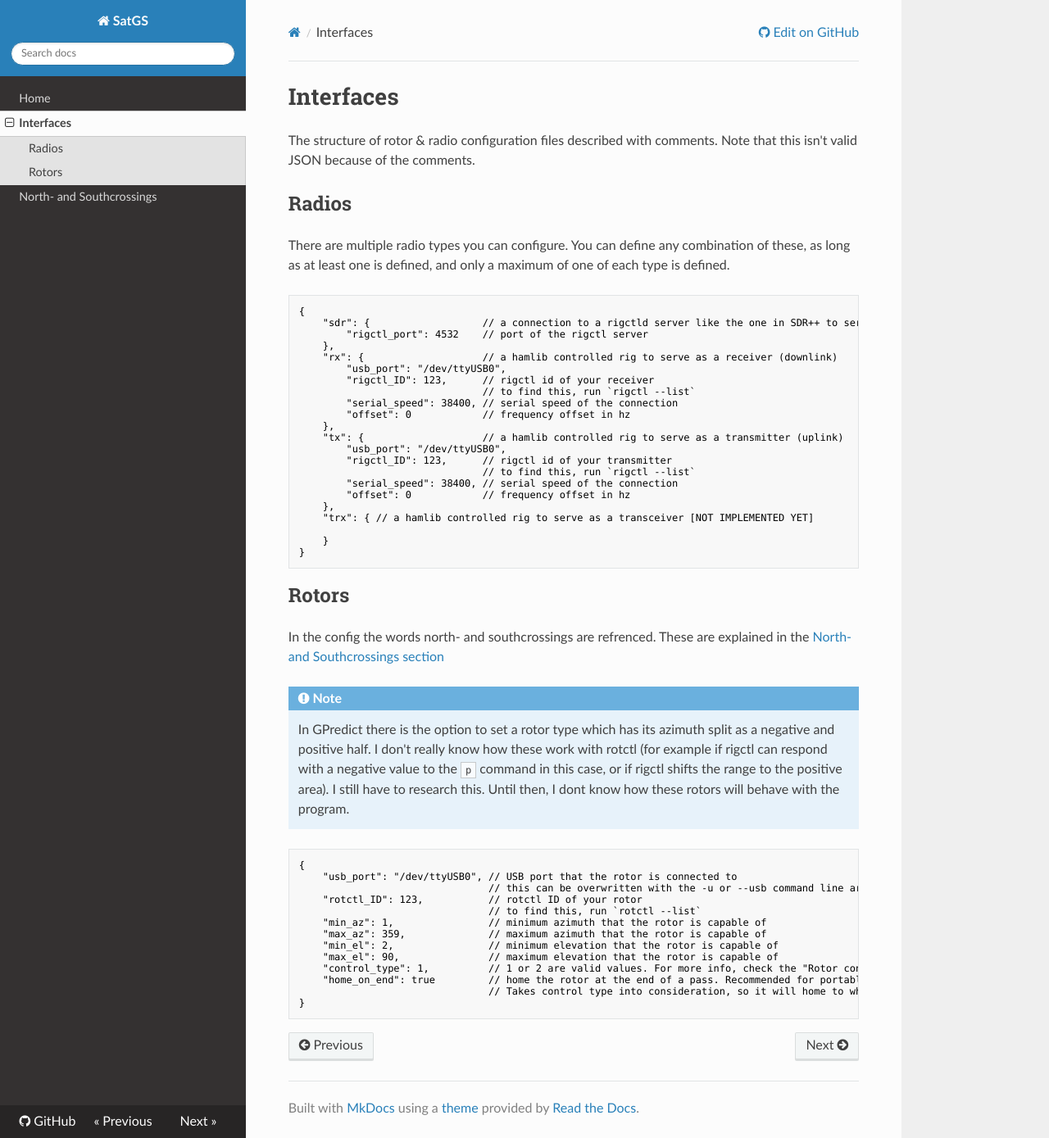
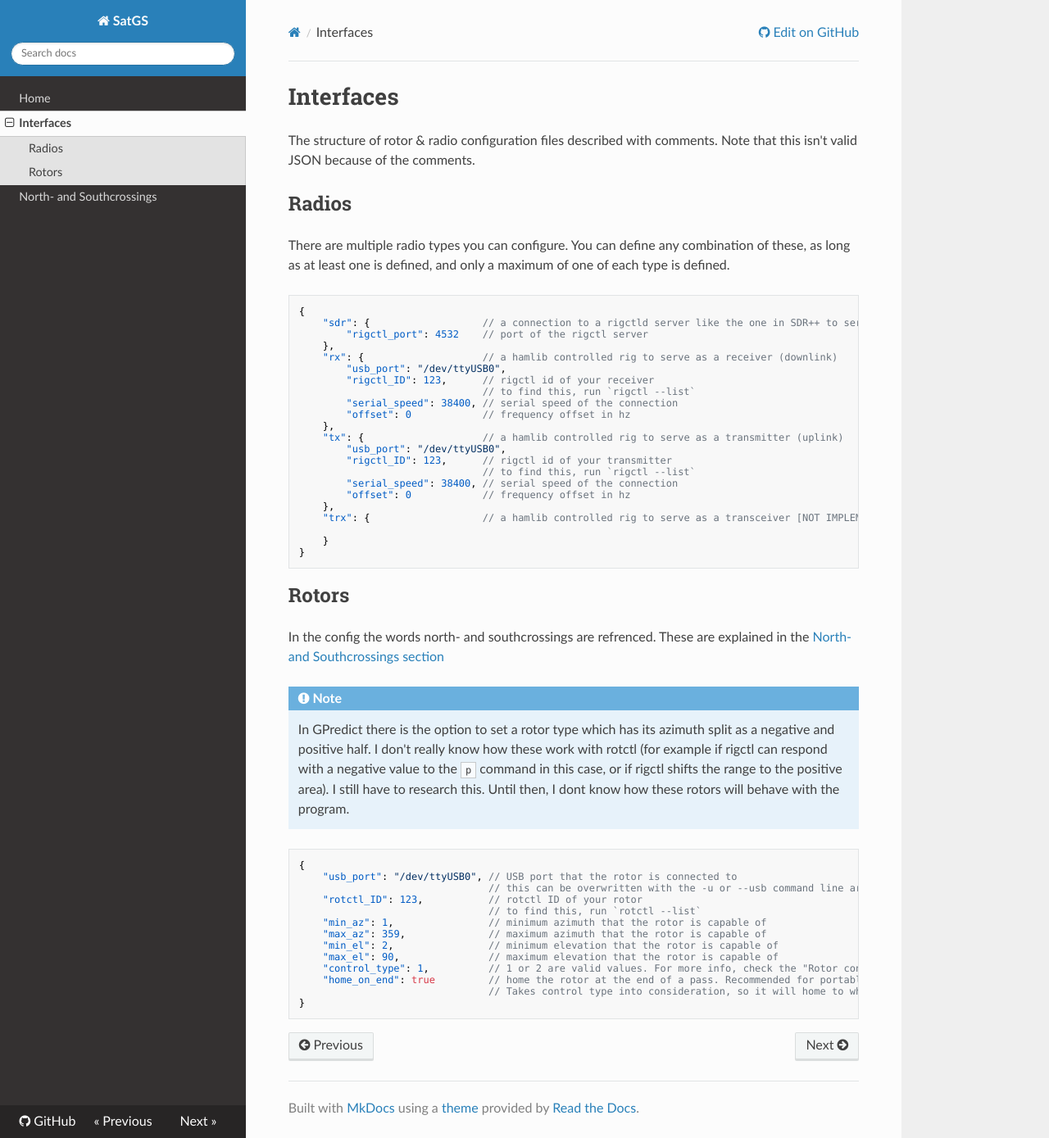
Before and after one commit to DB8LE/satgs, an MkDocs documentation site: the page built from docs/interfaces.md, in a window 1280 px wide and 1389 px high. Shown: the whole window at 82% size. Built offline with MkDocs 1.6.1, drawn with Linux system fonts in a browser that asks for light colours; nearby versions of some CDN libraries.

Commit message:
Fix documentation highlighting

````diff
--- a/docs/interfaces.md
+++ b/docs/interfaces.md
@@ -6,7 +6,7 @@ The structure of rotor & radio configuration files described with comments. Note
 
 There are multiple radio types you can configure. You can define any combination of these, as long as at least one is defined, and only a maximum of one of each type is defined.
 
-```jsonc
+```json
 {
     "sdr": {                   // a connection to a rigctld server like the one in SDR++ to serve as a receiver (downlink)
         "rigctl_port": 4532    // port of the rigctl server
@@ -25,7 +25,7 @@ There are multiple radio types you can configure. You can define any combination
         "serial_speed": 38400, // serial speed of the connection
         "offset": 0            // frequency offset in hz
     },
-    "trx": { // a hamlib controlled rig to serve as a transceiver [NOT IMPLEMENTED YET]
+    "trx": {                   // a hamlib controlled rig to serve as a transceiver [NOT IMPLEMENTED YET]
 
     }
 }
@@ -38,7 +38,7 @@ In the config the words north- and southcrossings are refrenced. These are expla
 !!! note
     In GPredict there is the option to set a rotor type which has its azimuth split as a negative and positive half. I don't really know how these work with rotctl (for example if rigctl can respond with a negative value to the `p` command in this case, or if rigctl shifts the range to the positive area). I still have to research this. Until then, I dont know how these rotors will behave with the program.
 
-```jsonc
+```json
 {
     "usb_port": "/dev/ttyUSB0", // USB port that the rotor is connected to
                                 // this can be overwritten with the -u or --usb command line argument
````
Also changed, not shown: README.md (+1 -1 lines).
